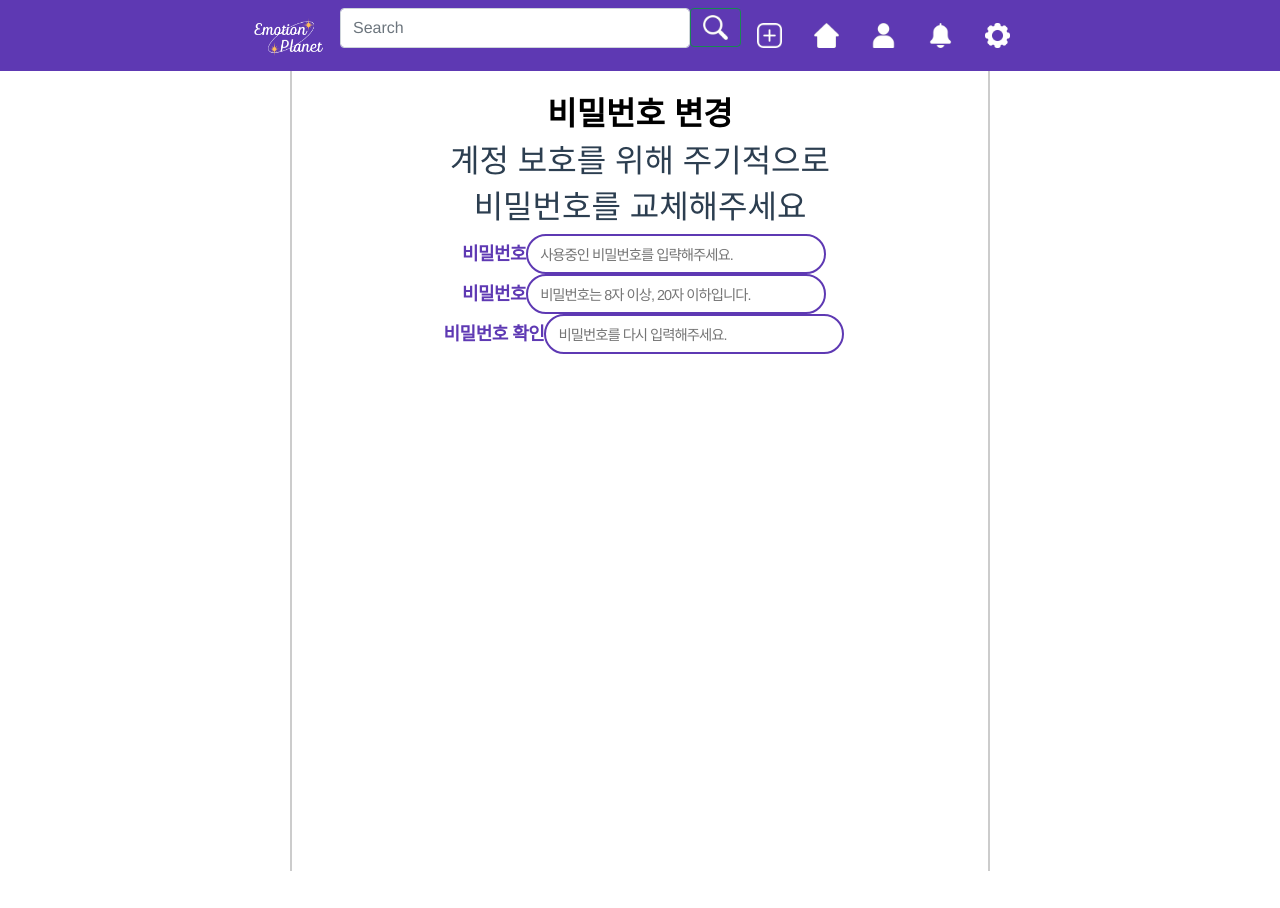
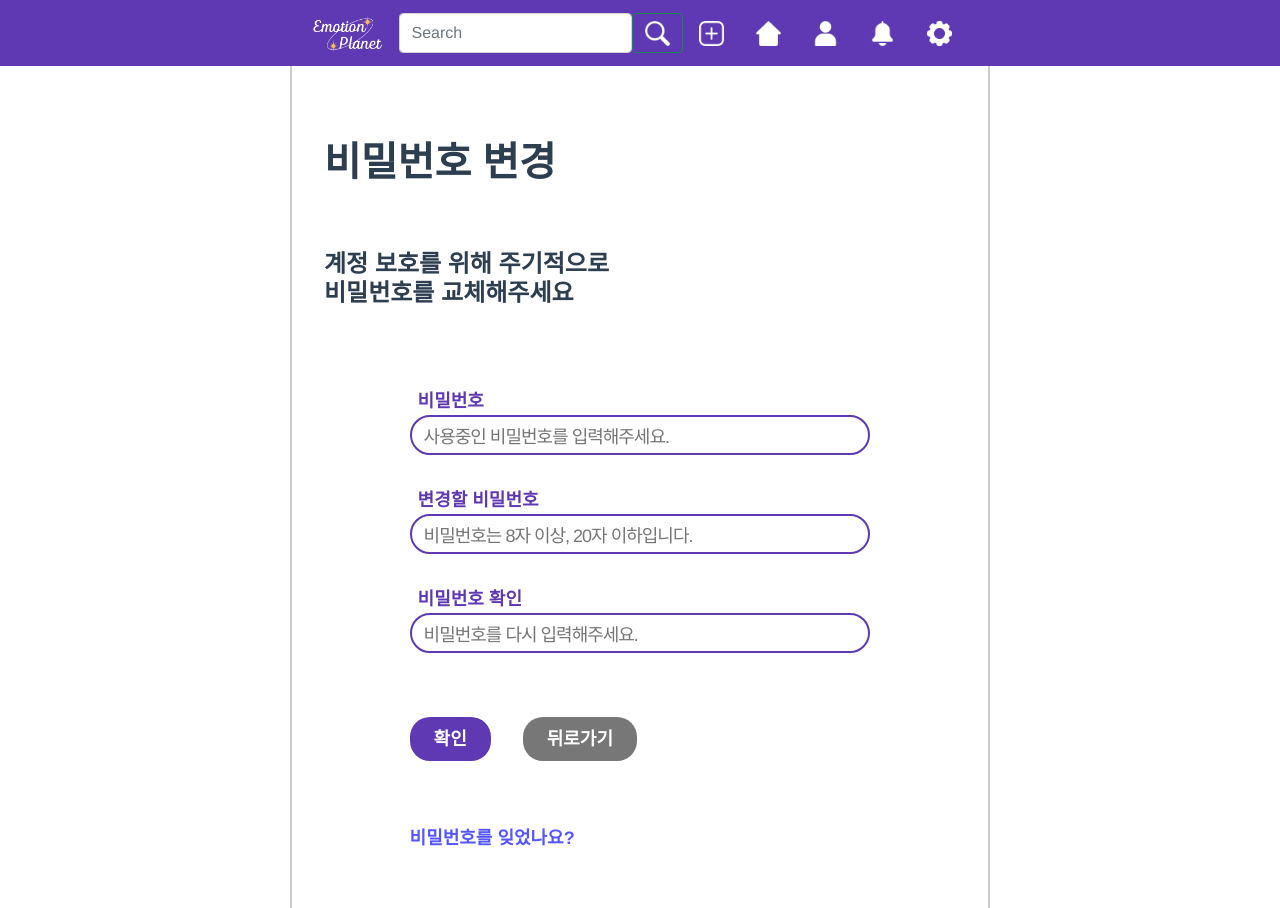
Before and after one commit to hojeong33/EmotionPlaent, a Vue app in the folder frontend/: page /setting/password in a window 1280 px wide. Before the commit the page ends 871 px from the top, so only its background shows below. Built offline with nearby package versions, Linux system fonts and the light colour scheme.

Commit message:
LKH #2 설정/비밀번호 변경 완료

```diff
--- a/frontend/src/components/Settings/PasswordChange.vue
+++ b/frontend/src/components/Settings/PwChange.vue
@@ -1,9 +1,9 @@
 <template>
-  <div id="password_change_container">
+  <div id="pc_container">
     <section id="pc_header">
       <h1>비밀번호 변경</h1>
-      <h2>계정 보호를 위해 주기적으로</h2>
-      <h2>비밀번호를 교체해주세요</h2>
+      <h3>계정 보호를 위해 주기적으로</h3>
+      <h3>비밀번호를 교체해주세요</h3>
     </section>
     <section id="pc_body">
       <article id="before_pw_form">
@@ -11,7 +11,7 @@
         <input type="password"
         id="before_pw"
         v-model="credentials.beforePw"
-        placeholder="사용중인 비밀번호를 입략해주세요.">
+        placeholder="사용중인 비밀번호를 입력해주세요.">
         <!-- <span v-if="credentials.beforePw">
           <p v-if="!isValid.validatePw" class="warn">
             사용할 수 없는 비밀번호에요.
@@ -22,17 +22,17 @@
         </span> -->
       </article>
       <article id="next_pw_form">
-        <label for="next_pw">비밀번호</label>
+        <label for="next_pw">변경할 비밀번호</label>
         <input type="password"
         id="next_pw"
         v-model="credentials.nextPw"
         @input="pwCheck"
         placeholder="비밀번호는 8자 이상, 20자 이하입니다.">
         <span v-if="credentials.nextPw">
-          <p v-if="!isValid.next_pw" class="warn">
+          <p v-if="!isValid.validateNextPw" class="warn">
             사용할 수 없는 비밀번호에요.
           </p>
-          <p v-if="isValid.validatePw" class="collect">
+          <p v-if="isValid.validateNextPw" class="collect">
             사용할 수 있는 비밀번호입니다.
           </p>
         </span>
@@ -52,6 +52,11 @@
           </p>
         </span>
       </article>
+      <article id="pc_buttons">
+        <button>확인</button>
+        <button>뒤로가기</button>
+      </article>
+      <a href="">비밀번호를 잊었나요?</a>
     </section>
   </div>
 </template>
@@ -66,22 +71,22 @@ export default {
         pwConfirmation: null
       },
       isValid: {
-        validatePw: false,
+        validateNextPw: false,
         validatePwConf: false,
       }
     }
   },
   methods: {
     pwCheck: function(){
-      if (this.credentials.pw && this.credentials.pw.length >= 8 && this.credentials.pw.length <= 20){
-        this.isValid.validatePw = true
+      if (this.credentials.nextPw && this.credentials.nextPw.length >= 8 && this.credentials.nextPw.length <= 20){
+        this.isValid.validateNextPw = true
       }
       else {
-        this.isValid.validatePw = false
+        this.isValid.validateNextPw = false
       }
     },
     pwConfCheck: function(){
-      if (this.credentials.passwordConfirmation && this.credentials.pw === this.credentials.passwordConfirmation){
+      if (this.credentials.pwConfirmation && this.credentials.nextPw === this.credentials.pwConfirmation){
         this.isValid.validatePwConf = true
       }
       else {
@@ -102,13 +107,13 @@ export default {
 
   input {
     border: 2px #5E39B3 solid;
-    border-radius: 20px;
-    width: 30vh;
+    border-radius: 30px;
+    width: 100%;
     min-width: 300px;
-    height: 4vh;
+    height: 5vh;
     min-height: 40px;
     padding: 0.75rem;
-    font-size: 1.125rem;
+    font-size: 1.5rem;
     font-weight: bold;
   }
 
@@ -120,7 +125,7 @@ export default {
   }
 
   input::placeholder {
-    font-size: 0.9rem;
+    font-size: 1.125rem;
     font-weight: initial;
     letter-spacing: -1px;
     text-shadow: none;
@@ -130,6 +135,35 @@ export default {
     color: transparent;
   }
 
+  h1 {
+    font-size: 2.5rem;
+    font-weight: bold;
+    margin-bottom: 4rem;
+  }
+
+   h3 {
+    font-size: 1.5rem;
+    font-weight: bold;
+    margin: 0;
+  }
+
+  p {
+    margin-bottom: 0;
+  }
+
+  button {
+    background-color: #5E39B3;
+    color: white;
+    font-size: 1.125rem;
+    font-weight: bold;
+    border: none;
+    border-radius: 20px;
+    padding: 0.4rem 1.5rem;
+    margin: 1rem 2rem 1rem 0;
+    cursor: pointer;
+    line-height: 2rem;
+  }
+
   .warn {
     color: red;
   }
@@ -137,4 +171,54 @@ export default {
   .collect {
     color: green;
   }
+
+  #pc_container {
+    display: flex;
+    flex-direction: column;
+    align-items: center;
+  }
+
+  #pc_header {
+    display: flex;
+    flex-direction: column;
+    align-self: flex-start;
+    align-items: flex-start;
+    margin: 3rem 2rem;
+  }
+
+  #pc_body {
+    display: flex;
+    flex-direction: column;
+    align-items: center;
+    width: 80%;
+    margin: 1rem;
+  }
+
+  #pc_body article {
+    display: flex;
+    flex-direction: column;
+    align-items: flex-start;
+    padding: 1rem 3rem;
+    width: 100%;
+  }
+
+  #pc_body a {
+    align-self: flex-start;
+    text-decoration: none;
+    color: rgb(85, 85, 255);
+    font-size: 1.125rem;
+    font-weight: bold;
+    margin: 1rem 3rem;
+  }
+
+  #pc_buttons {
+    display: flex;
+    flex-direction: row !important;
+    justify-content: flex-start;
+    margin: 1rem;
+  }
+
+  #pc_buttons > *:last-child {
+    background-color: #777777;
+  }
 </style>
--- a/frontend/src/components/Settings/UserInfo.vue
+++ b/frontend/src/components/Settings/UserInfo.vue
@@ -1,5 +1,5 @@
 <template>
-  <div id="user_setting_container">
+  <div id="us_container">
     <h1>계정 정보</h1>
     <section id="us_header">
       <article id="us_header_img">
@@ -122,7 +122,7 @@ export default {
     cursor: pointer;
   }
 
-  #user_setting_container {
+  #us_container {
     display: flex;
     flex-direction: column;
     align-items: flex-start;
--- a/frontend/src/router/index.js
+++ b/frontend/src/router/index.js
@@ -9,7 +9,7 @@ import Feed from '@/views/main/Feed.vue'
 import Main from '@/views/main/Main.vue'
 import Setting from '@/views/setting'
 import UserInfo from '@/components/Settings/UserInfo'
-import PassChange from '@/components/Settings/PasswordChange'
+import PwChange from '@/components/Settings/PwChange'
 
 Vue.use(VueRouter)
 
@@ -60,7 +60,7 @@ const routes = [
       },
       {
         path: 'password',
-        component: PassChange
+        component: PwChange
       }
     ]
   },
--- a/frontend/src/views/setting.vue
+++ b/frontend/src/views/setting.vue
@@ -32,7 +32,7 @@ export default {
     flex-direction: column;
     width: 50%;
     min-width: 700px;
-    min-height: 100vh;
+    min-height: 50vh;
     border-left: 2px #cccccc solid;
     border-right: 2px #cccccc solid;
     padding: 1.5rem 0;
--- a/frontend/src/views/user/Mypage.vue
+++ b/frontend/src/views/user/Mypage.vue
@@ -5,7 +5,7 @@
     <div id="container">
       <div id="v1"></div>
       <div id="profile_container">
-        <img src="../../assets/images/profile.png" id="profile_img">
+        <img src="../../assets/images/icons/profile.png" id="profile_img">
         <div id="profile_card">
           <div id="name_card">
             <h1>최강상후</h1>
@@ -17,6 +17,7 @@
             <h3>팔로잉</h3>
           </div>
         </div>
+        <tab-item/>
       </div>
       <div id="v2"></div>
     </div>
@@ -33,7 +34,7 @@ export default {
 }
 </script>
 
-<style>
+<style scoped>
   #container {
     display: flex;
     flex-direction: row;
```
